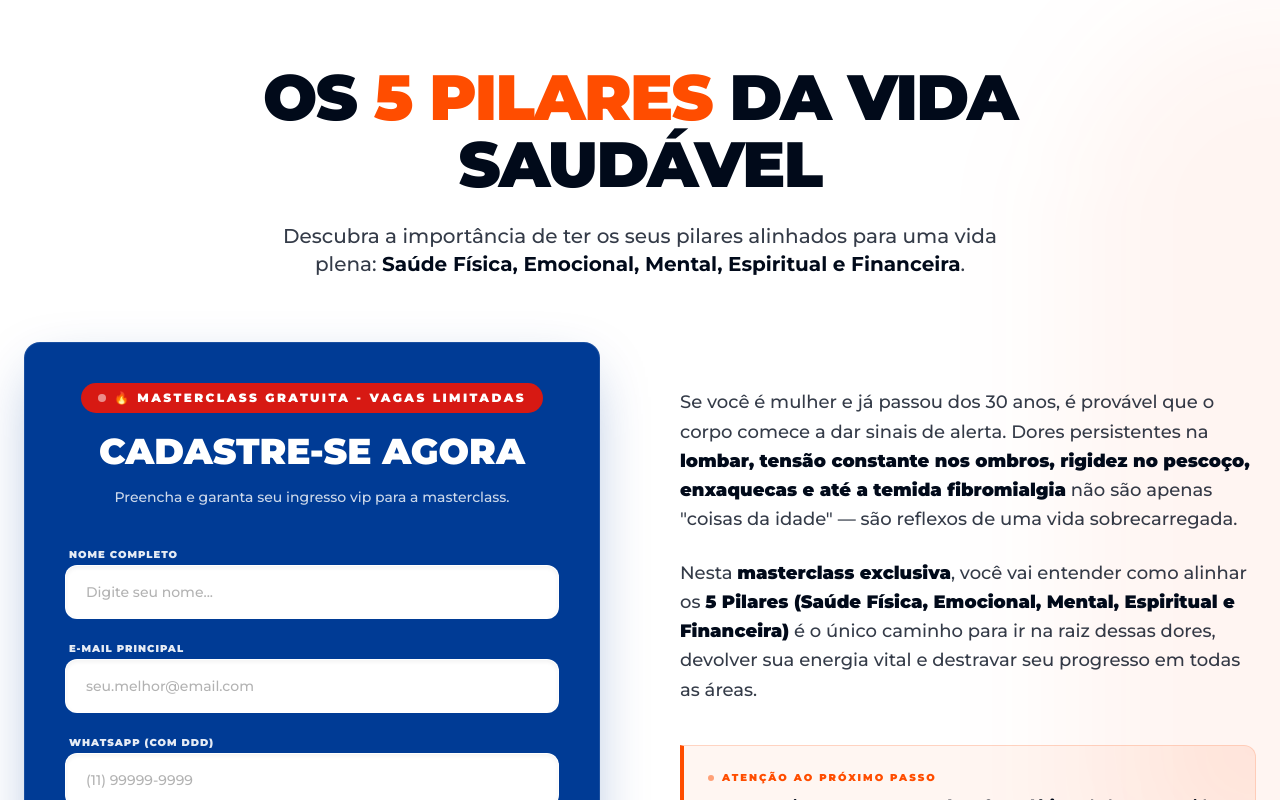
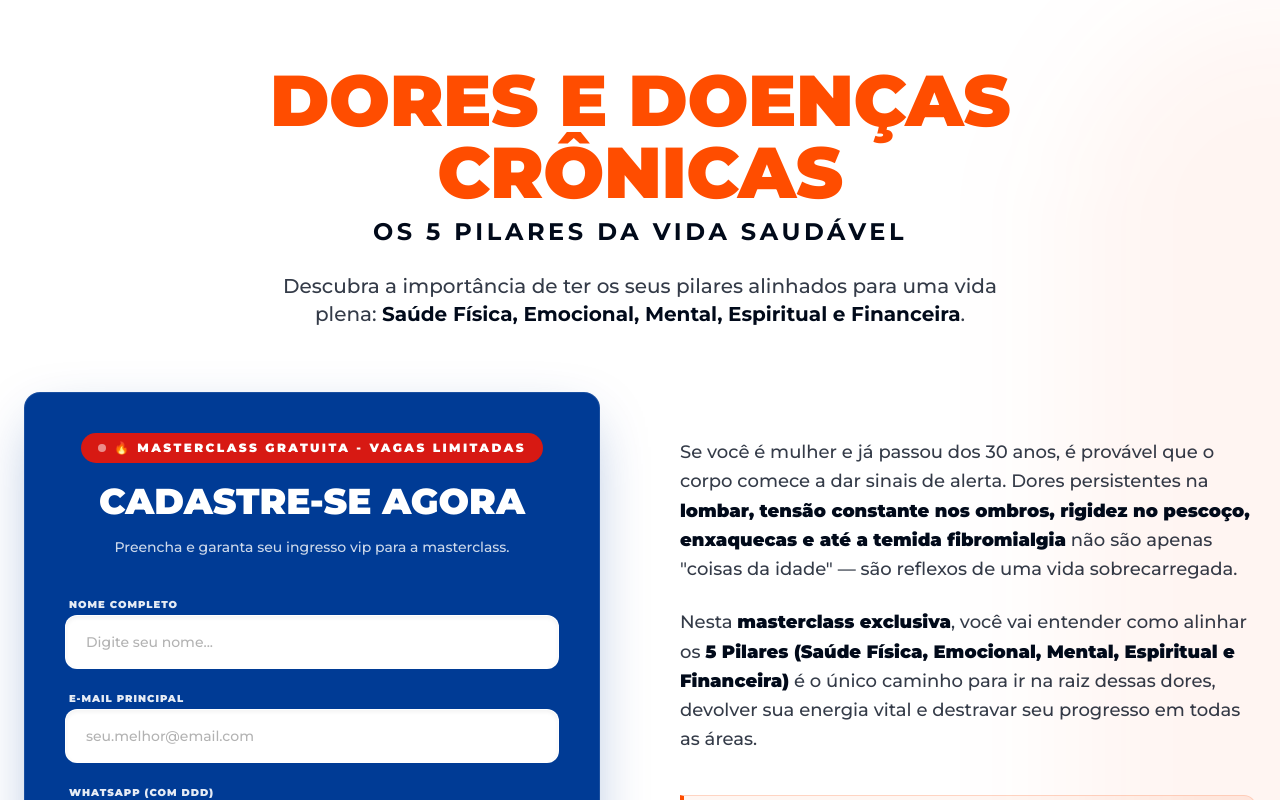
Before and after one commit to educarempoderados/Raiz-Sist-mica, a React (Vite) app: page / in a window 1280 px wide. Shown: the top 800 px of the page. Built offline with nearby package versions, Linux system fonts and the light colour scheme; no server answers; the database is empty.

Commit message:
feat: update hero section headline and layout
Replace the main headline with a new focus on chronic pain and adjust element ordering for better visual hierarchy.

```diff
--- a/src/App.tsx
+++ b/src/App.tsx
@@ -140,8 +140,9 @@ export default function App() {
                 <div className="absolute top-0 right-0 w-1/3 h-full bg-brand-accent/5 -z-10 blur-3xl rounded-full translate-x-1/2" />
 
                 <div className="max-w-5xl mx-auto text-center mb-10 md:mb-16">
-                  <h1 className="text-[2rem] sm:text-4xl md:text-5xl lg:text-[4rem] font-black leading-[1.05] text-brand-ink tracking-tight uppercase">
-                    OS <span className="text-[#FF4D00]">5 PILARES</span> DA VIDA SAUDÁVEL
+                  <h1 className="font-black leading-[1.05] text-brand-ink tracking-tight uppercase flex flex-col gap-1 md:gap-2">
+                    <span className="text-4xl sm:text-5xl md:text-6xl lg:text-[4.5rem] text-[#FF4D00]">DORES E DOENÇAS CRÔNICAS</span>
+                    <span className="text-base sm:text-lg md:text-xl lg:text-2xl tracking-[0.15em] font-bold">OS 5 PILARES DA VIDA SAUDÁVEL</span>
                   </h1>
                   <p className="mt-6 text-lg md:text-xl text-brand-ink/80 font-medium max-w-3xl mx-auto">
                     Descubra a importância de ter os seus pilares alinhados para uma vida plena: <strong className="text-brand-ink font-bold">Saúde Física, Emocional, Mental, Espiritual e Financeira</strong>.
@@ -236,7 +237,7 @@ export default function App() {
                   </div>
 
                   {/* TEXT ON THE RIGHT */}
-                  <div className="pt-4 lg:pt-0 w-full max-w-xl mx-auto lg:order-2 flex flex-col justify-center">
+                  <div className="pt-4 lg:pt-0 w-full max-w-xl mx-auto order-2 flex flex-col justify-center">
                     <p className="text-base md:text-lg text-brand-ink/80 font-medium leading-relaxed mb-6">
                       Se você é mulher e já passou dos 30 anos, é provável que o corpo comece a dar sinais de alerta. Dores persistentes na <strong className="text-brand-ink font-black">lombar, tensão constante nos ombros, rigidez no pescoço, enxaquecas e até a temida fibromialgia</strong> não são apenas "coisas da idade" — são reflexos de uma vida sobrecarregada.
                     </p>
```
